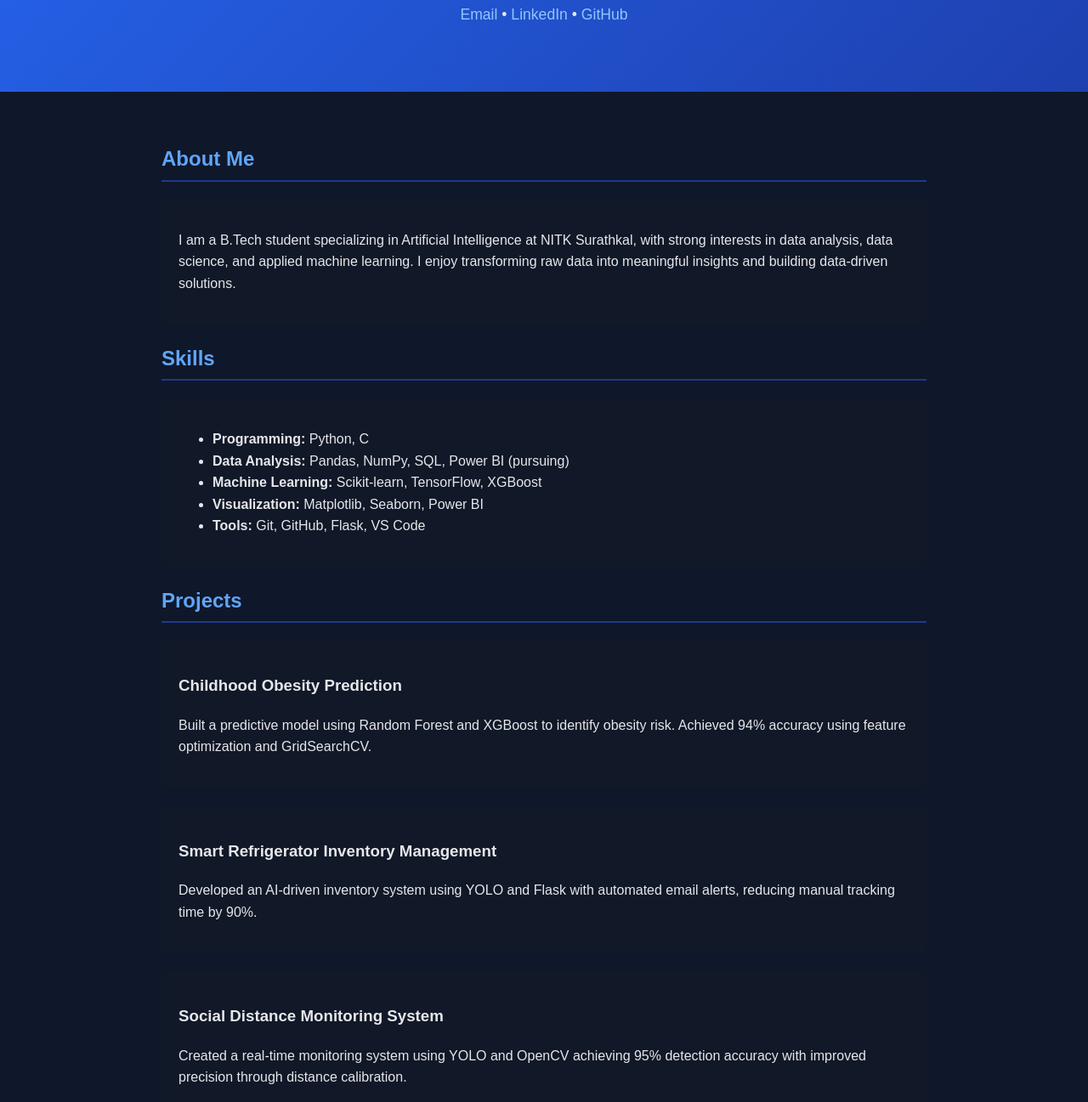
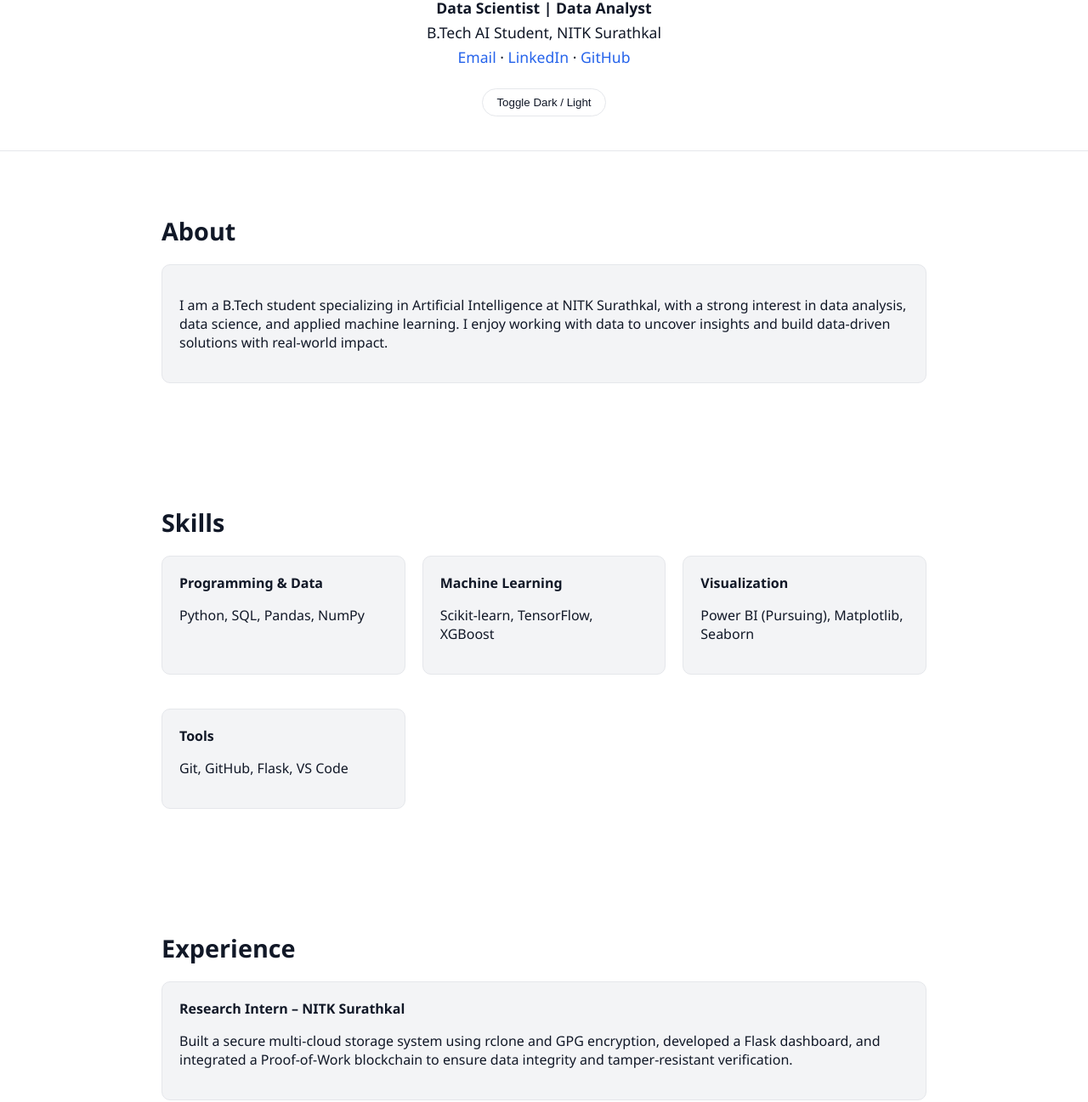
Before and after one commit to sidhardha77/sidhardha-portfolio, a plain HTML site: page index.html in a window 1280 px wide. Shown: the part 177-1474 px from the top of the page at 85% size. Drawn offline with Linux system fonts and the light colour scheme.

Commit message:
Update index.html

```diff
--- a/index.html
+++ b/index.html
@@ -4,131 +4,204 @@
   <meta charset="UTF-8" />
   <meta name="viewport" content="width=device-width, initial-scale=1.0"/>
   <title>Kovvuru Sidhardha | Data Scientist | Data Analyst</title>
+
   <style>
+    :root {
+      --bg: #ffffff;
+      --text: #111827;
+      --card: #f3f4f6;
+      --primary: #2563eb;
+      --border: #e5e7eb;
+    }
+
+    body.dark {
+      --bg: #0f172a;
+      --text: #e5e7eb;
+      --card: #111827;
+      --primary: #60a5fa;
+      --border: #1f2933;
+    }
+
     body {
       margin: 0;
-      font-family: Arial, Helvetica, sans-serif;
-      background-color: #0f172a;
-      color: #e5e7eb;
-      line-height: 1.6;
+      font-family: "Segoe UI", system-ui, sans-serif;
+      background: var(--bg);
+      color: var(--text);
+      transition: all 0.3s ease;
     }
+
+    a {
+      color: var(--primary);
+      text-decoration: none;
+    }
+
     header {
-      padding: 60px 20px;
+      padding: 80px 20px 40px;
       text-align: center;
-      background: linear-gradient(135deg, #2563eb, #1e40af);
+      border-bottom: 1px solid var(--border);
     }
+
     header h1 {
-      margin: 0;
-      font-size: 2.5rem;
+      font-size: 2.6rem;
+      margin-bottom: 10px;
     }
+
     header p {
       font-size: 1.1rem;
-      margin-top: 10px;
+      margin: 5px 0;
     }
+
+    .toggle {
+      margin-top: 20px;
+      padding: 8px 16px;
+      border: 1px solid var(--border);
+      background: transparent;
+      color: var(--text);
+      cursor: pointer;
+      border-radius: 20px;
+    }
+
     section {
       max-width: 900px;
       margin: auto;
-      padding: 40px 20px;
+      padding: 50px 20px;
     }
+
     h2 {
-      color: #60a5fa;
-      border-bottom: 2px solid #1e3a8a;
-      padding-bottom: 5px;
+      font-size: 1.8rem;
+      margin-bottom: 20px;
     }
+
     .card {
-      background-color: #111827;
+      background: var(--card);
       padding: 20px;
-      margin: 20px 0;
-      border-radius: 8px;
+      border-radius: 10px;
+      margin-bottom: 20px;
+      border: 1px solid var(--border);
     }
-    a {
-      color: #93c5fd;
-      text-decoration: none;
+
+    .grid {
+      display: grid;
+      grid-template-columns: repeat(auto-fit, minmax(260px, 1fr));
+      gap: 20px;
     }
-    a:hover {
-      text-decoration: underline;
-    }
+
     footer {
       text-align: center;
-      padding: 20px;
-      background-color: #020617;
+      padding: 30px 10px;
+      border-top: 1px solid var(--border);
       font-size: 0.9rem;
     }
   </style>
 </head>
+
 <body>
 
 <header>
   <h1>Kovvuru Sidhardha</h1>
-  <p>Data Scientist | Data Analyst (B.Tech AI Student, NITK Surathkal)</p>
+  <p><b>Data Scientist | Data Analyst</b></p>
+  <p>B.Tech AI Student, NITK Surathkal</p>
+
   <p>
-    <a href="mailto:sidhardhak77@gmail.com">Email</a> •
-    <a href="https://www.linkedin.com/in/sidhardhak" target="_blank">LinkedIn</a> •
+    <a href="mailto:sidhardhak77@gmail.com">Email</a> ·
+    <a href="https://www.linkedin.com/in/sidhardhak" target="_blank">LinkedIn</a> ·
     <a href="https://github.com/sidhardha77" target="_blank">GitHub</a>
   </p>
+
+  <button class="toggle" onclick="toggleTheme()">Toggle Dark / Light</button>
 </header>
 
 <section>
-  <h2>About Me</h2>
+  <h2>About</h2>
   <div class="card">
     <p>
       I am a B.Tech student specializing in Artificial Intelligence at NITK Surathkal,
-      with strong interests in data analysis, data science, and applied machine learning.
-      I enjoy transforming raw data into meaningful insights and building data-driven solutions.
+      with a strong interest in data analysis, data science, and applied machine learning.
+      I enjoy working with data to uncover insights and build data-driven solutions
+      with real-world impact.
     </p>
   </div>
+</section>
 
+<section>
   <h2>Skills</h2>
+  <div class="grid">
+    <div class="card">
+      <b>Programming & Data</b>
+      <p>Python, SQL, Pandas, NumPy</p>
+    </div>
+    <div class="card">
+      <b>Machine Learning</b>
+      <p>Scikit-learn, TensorFlow, XGBoost</p>
+    </div>
+    <div class="card">
+      <b>Visualization</b>
+      <p>Power BI (Pursuing), Matplotlib, Seaborn</p>
+    </div>
+    <div class="card">
+      <b>Tools</b>
+      <p>Git, GitHub, Flask, VS Code</p>
+    </div>
+  </div>
+</section>
+
+<section>
+  <h2>Experience</h2>
   <div class="card">
-    <ul>
-      <li><b>Programming:</b> Python, C</li>
-      <li><b>Data Analysis:</b> Pandas, NumPy, SQL, Power BI (pursuing)</li>
-      <li><b>Machine Learning:</b> Scikit-learn, TensorFlow, XGBoost</li>
-      <li><b>Visualization:</b> Matplotlib, Seaborn, Power BI</li>
-      <li><b>Tools:</b> Git, GitHub, Flask, VS Code</li>
-    </ul>
+    <b>Research Intern – NITK Surathkal</b>
+    <p>
+      Built a secure multi-cloud storage system using rclone and GPG encryption,
+      developed a Flask dashboard, and integrated a Proof-of-Work blockchain
+      to ensure data integrity and tamper-resistant verification.
+    </p>
   </div>
+</section>
 
+<section>
   <h2>Projects</h2>
 
   <div class="card">
-    <h3>Childhood Obesity Prediction</h3>
+    <b>Childhood Obesity Prediction</b>
     <p>
-      Built a predictive model using Random Forest and XGBoost to identify obesity risk.
-      Achieved 94% accuracy using feature optimization and GridSearchCV.
+      Developed a predictive analytics model using Random Forest and XGBoost,
+      achieving 94% accuracy through feature optimization and GridSearchCV.
     </p>
   </div>
 
   <div class="card">
-    <h3>Smart Refrigerator Inventory Management</h3>
+    <b>Smart Refrigerator Inventory Management</b>
     <p>
-      Developed an AI-driven inventory system using YOLO and Flask with automated email alerts,
-      reducing manual tracking time by 90%.
+      AI-driven inventory tracking system using YOLO and Flask with automated
+      email alerts, reducing manual tracking time by 90%.
     </p>
   </div>
 
   <div class="card">
-    <h3>Social Distance Monitoring System</h3>
+    <b>Social Distance Monitoring System</b>
     <p>
-      Created a real-time monitoring system using YOLO and OpenCV achieving 95% detection accuracy
-      with improved precision through distance calibration.
+      Real-time YOLO-based monitoring system achieving 95% detection accuracy
+      with improved precision using distance calibration.
     </p>
   </div>
 
-  <h2>Experience</h2>
   <div class="card">
-    <h3>Research Intern – NITK Surathkal</h3>
+    <b>Timetable Scheduler</b>
     <p>
-      Engineered a secure multi-cloud storage system using rclone and GPG encryption,
-      developed a Flask dashboard, and integrated a Proof-of-Work blockchain
-      for data integrity and verification.
+      Automated scheduling system inspired by OS algorithms,
+      reducing manual planning time by 75%.
     </p>
   </div>
 </section>
 
 <footer>
-  © 2026 Kovvuru Sidhardha • Built with GitHub Pages
+  © 2026 Kovvuru Sidhardha · GitHub Pages
 </footer>
+
+<script>
+  function toggleTheme() {
+    document.body.classList.toggle("dark");
+  }
+</script>
 
 </body>
 </html>
```
